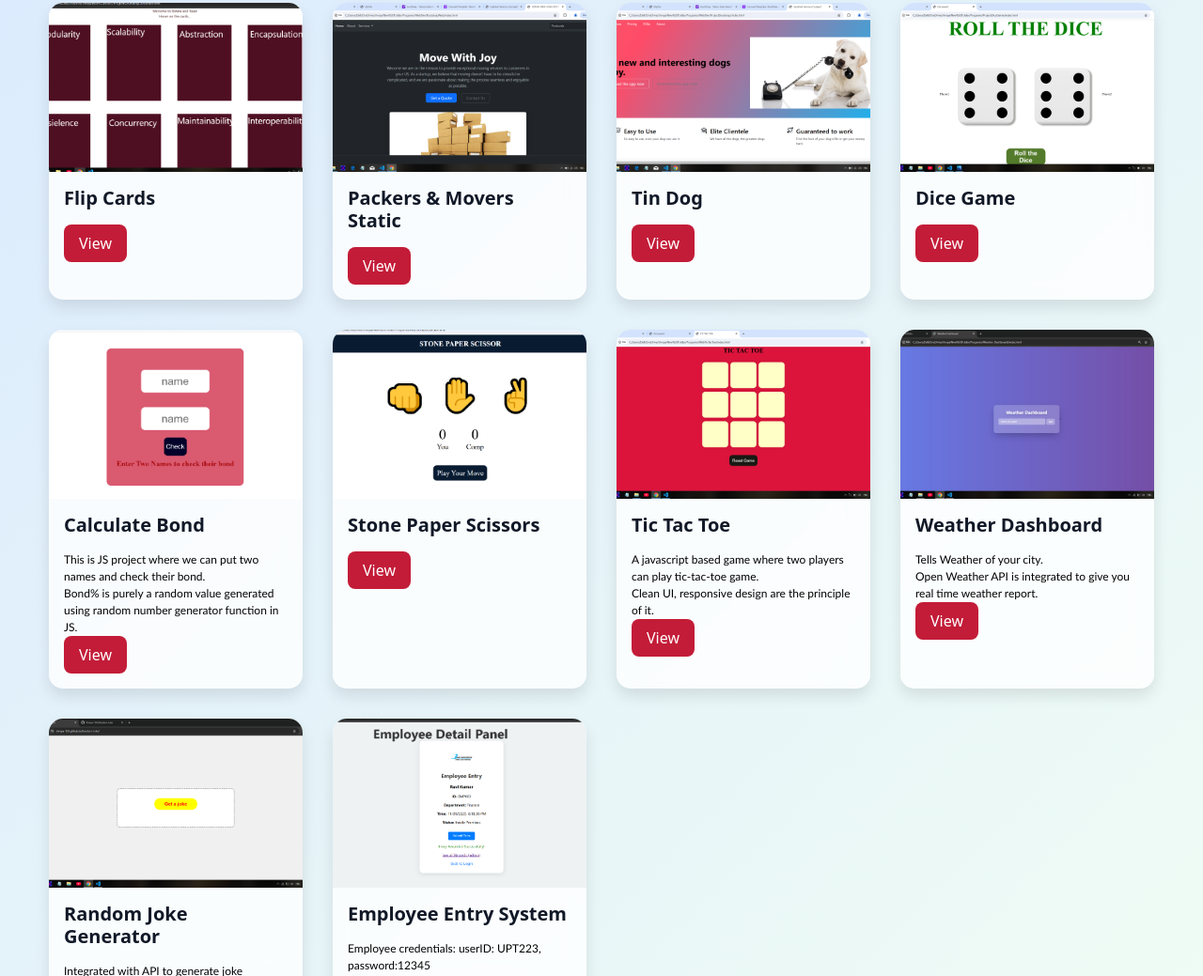
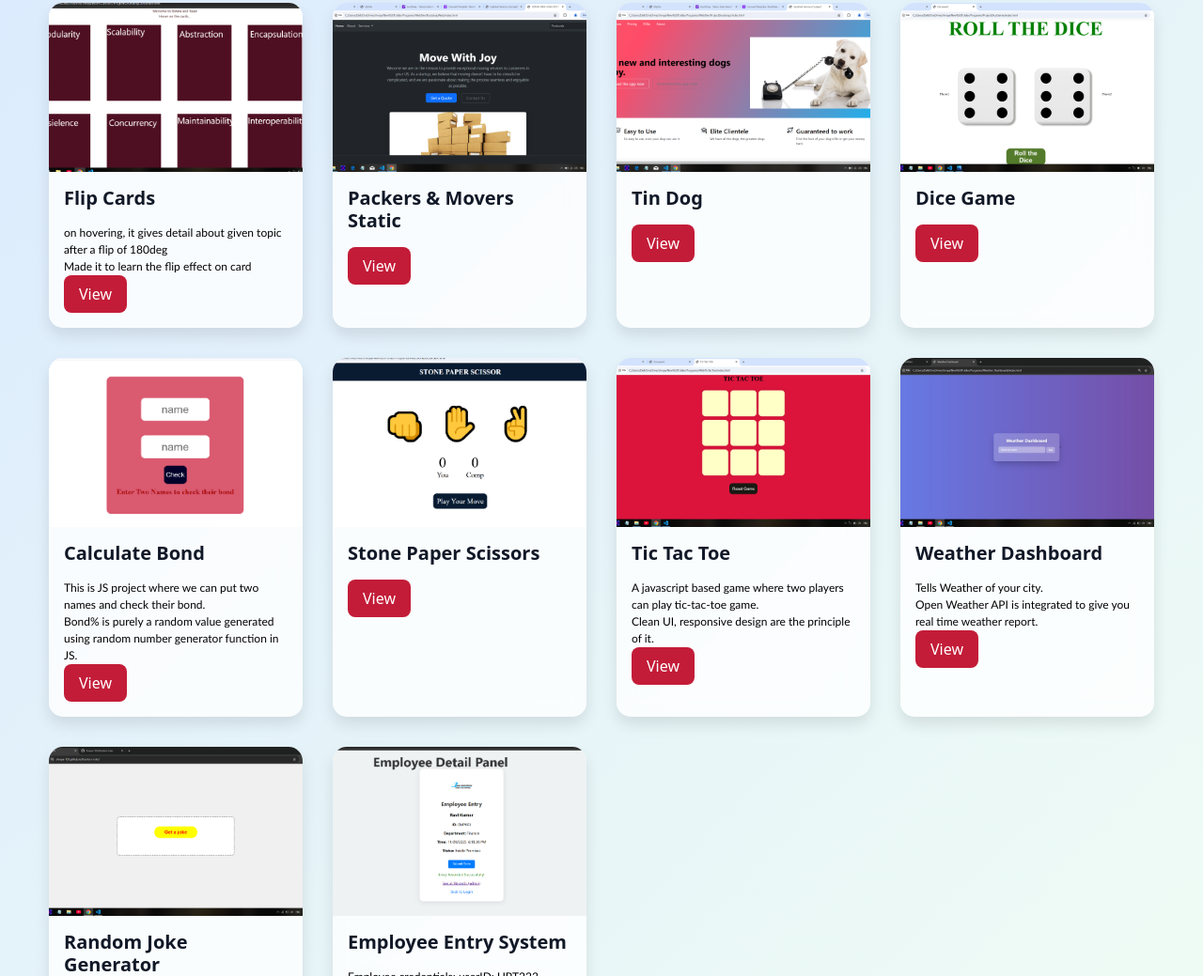
Before and after one commit to Shreya-103/Portfolio, a plain HTML site: page index.html in a window 1280 px wide. Shown: the part 1568-2607 px from the top of the page at 94% size. Drawn offline with nearby package versions, Linux system fonts and the light colour scheme.

Commit message:
added details of flip card project

```diff
--- a/index.html
+++ b/index.html
@@ -176,6 +176,8 @@
       <img src="./images/Screenshot (65).png" alt="Flip Cards">
       <div class="card-body">
         <h5 class="card-title">Flip Cards</h5>
+        <p class="project-detail">on hovering, it gives detail about given topic after a flip of 180deg </p>
+        <p class="project-detail">Made it to learn the flip effect on card </p>
         <a href="https://shreya-103.github.io/Flip-Cards/" class="btn btn-secondary">View</a>
       </div>
     </div>
```
